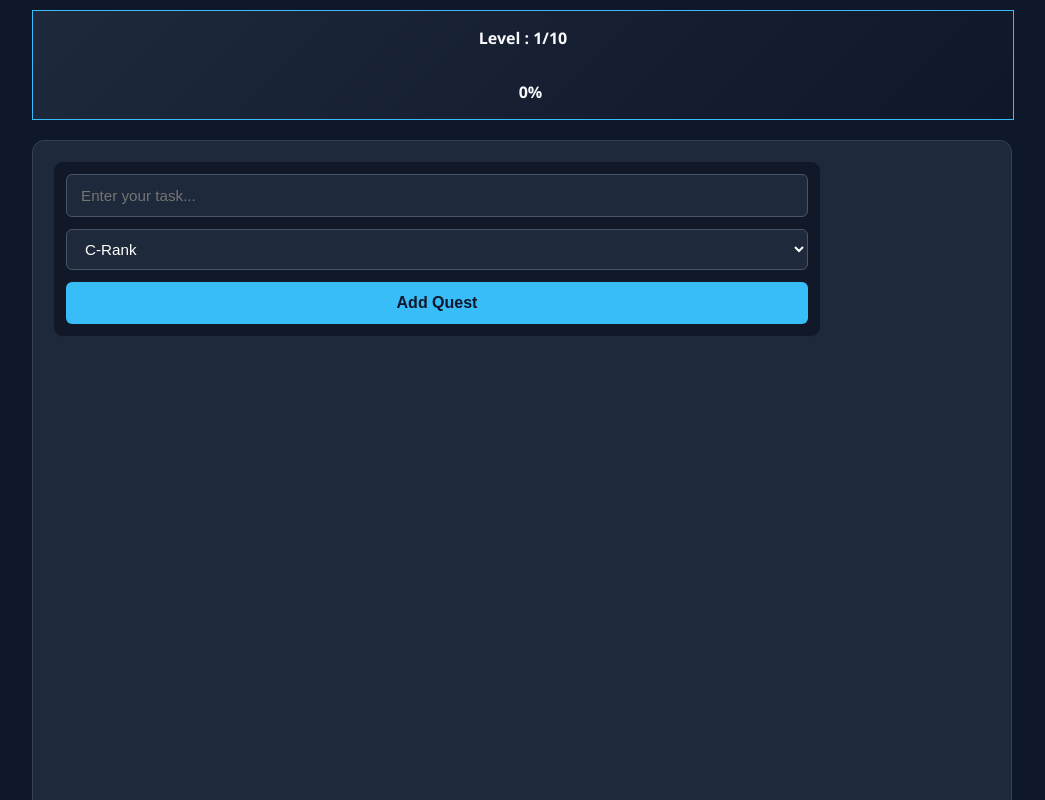
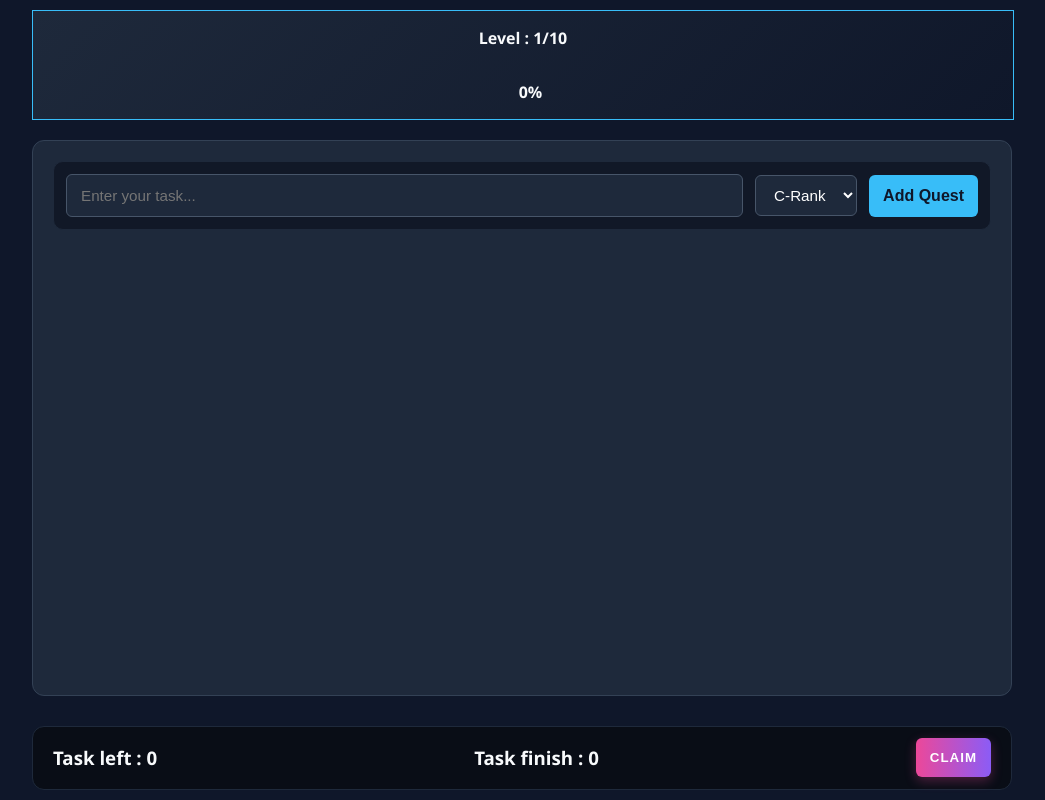
Before and after one commit to Pritish-ux98/DashBoard-project, a React (Vite) app: page / in a window 1280 px wide. Shown: the top 800 px of the page, without its empty margins (118-1163 px from the left). Built offline with nearby package versions, Linux system fonts and the light colour scheme.

Commit message:
Last UI fix -_-!

```diff
--- a/src/App.css
+++ b/src/App.css
@@ -1,8 +1,10 @@
 .dashboard-container {
   display: flex;
   flex-direction: column;
-  height: auto;
   max-width: 1000px;
+  height: 100vh;
+  height: 100dvh;
+  overflow: hidden;
   margin:0 auto;
   padding: 10px;
   box-sizing: border-box;
@@ -44,7 +46,7 @@
   box-sizing: border-box;
   width: 100%;
   max-width: 100%;
-  height: 768px;
+  height: 750px;
   display: flex;
   flex-direction: column;
 }
@@ -71,15 +73,15 @@
 }
 .task-input-row {
   display: flex;
-  flex-direction: column;
-  align-items: stretch;
+  flex-direction: row;
+  align-items: center;
   gap: 12px;                  /* Adds uniform spacing between the input, select, and button */
   background-color: #111827;  /* Dark card tile background */
   border: 1px solid #1e293b;
   border-radius: 10px;
   padding: 12px;
   width: 100%;
-  max-width: 768px;
+  max-width: auto;
   height:auto;
   box-sizing: border-box;
   margin-bottom: 20px;        /* Pushes the task cards down cleanly */
@@ -114,8 +116,6 @@
   border: none;
   border-radius: 6px;
   padding: 12px 14px;
-  width: 100%;
-  max-width: 100%;
   box-sizing: border-box;
   font-weight: bold;
   font-size: 1rem;
```
